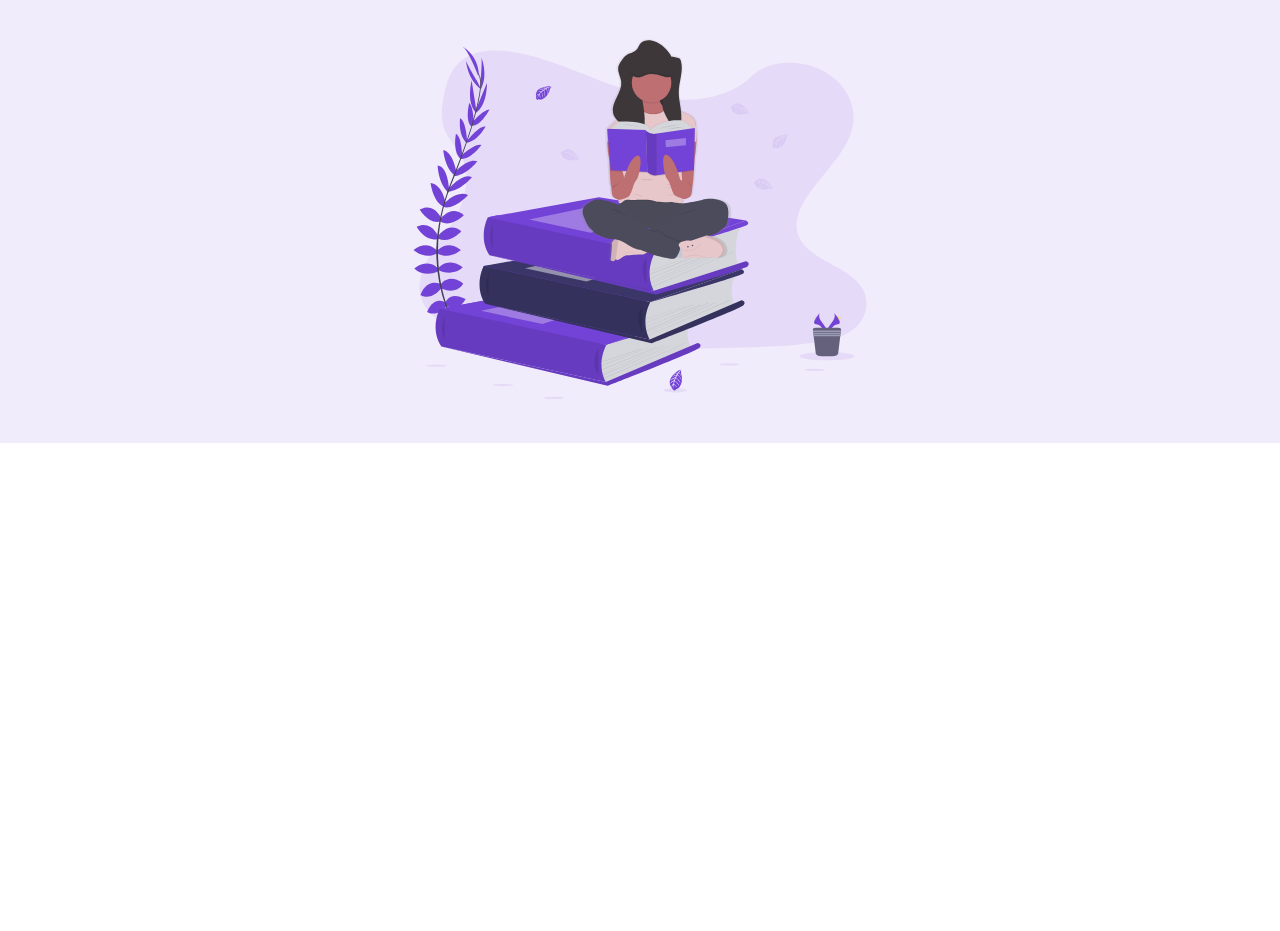
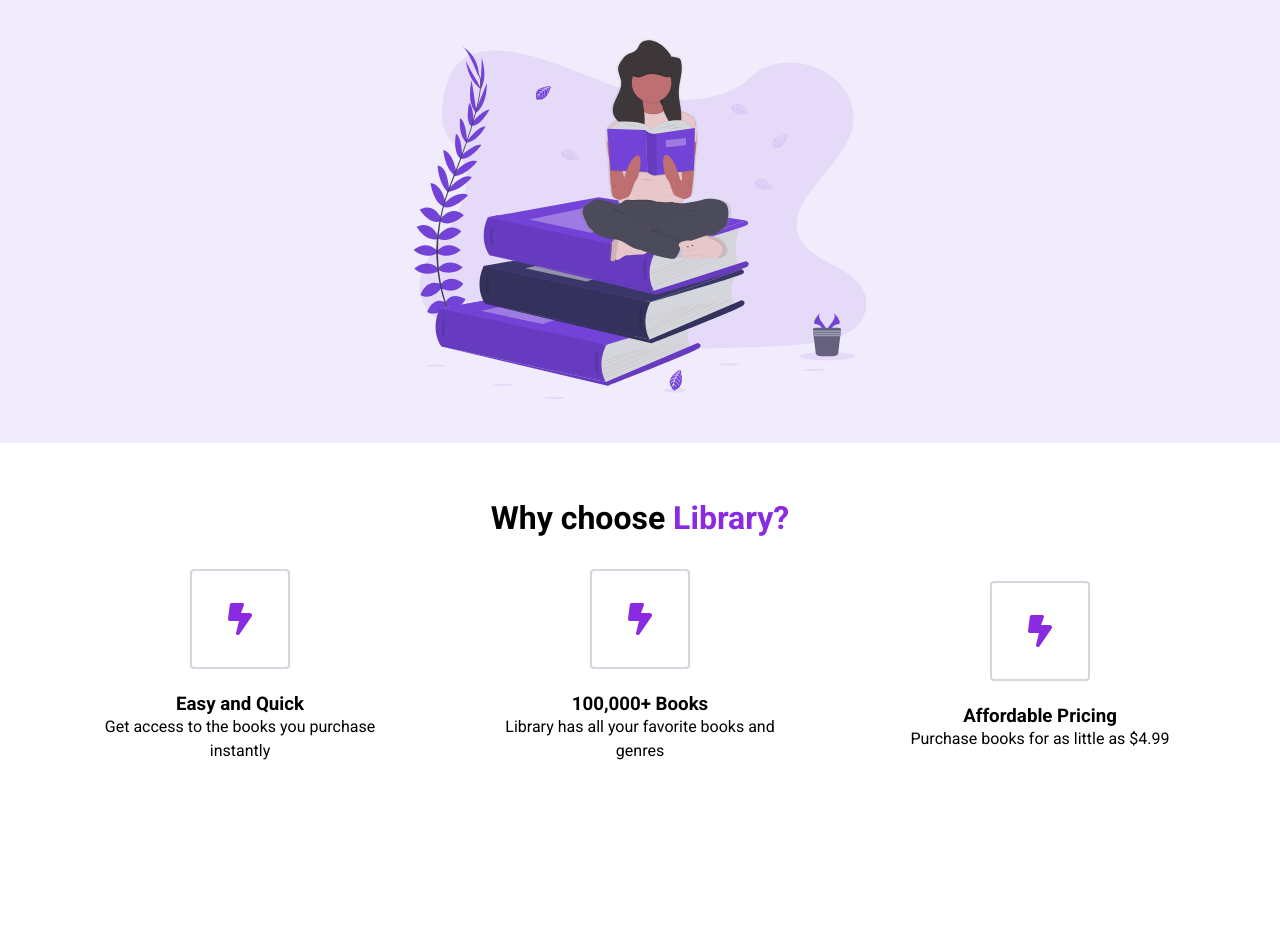
Before and after one commit to njpdx1/E-Commerece-Website, a plain HTML site: page index.html in a window 1280 px wide. Shown: the part 357-1288 px from the top of the page. Before the commit the page ends 800 px from the top, so only its background shows below. Drawn offline with Linux system fonts and the light colour scheme.

Commit message:
highlights update

```diff
--- a/index.html
+++ b/index.html
@@ -5,6 +5,10 @@
     <meta http-equiv="X-UA-Compatible" content="IE=edge" />
     <meta name="viewport" content="width=device-width, initial-scale=1.0" />
     <link rel="stylesheet" href="styles.css" />
+    <script
+      src="https://kit.fontawesome.com/058fff4780.js"
+      crossorigin="anonymous"
+    ></script>
     <title>Library</title>
   </head>
   <body>
@@ -34,5 +38,50 @@
         </div>
       </header>
     </section>
+    <main>
+      <section id="highlights">
+        <div class="container">
+          <div class="row">
+            <h2 class="section__title">
+              Why choose <span class="purple">Library?</span>
+            </h2>
+            <div class="highlight__wrapper">
+              <div class="highlight">
+                <div class="highlight__img">
+                  <i class="fa-sharp fa-solid fa-bolt-lightning"></i>
+                </div>
+                <h3 class="hightlight__subtitle">Easy and Quick</h3>
+                <p class="highlight__para">
+                  Get access to the books you purchase instantly
+                </p>
+              </div>
+              <div class="highlight">
+                <div class="highlight__img">
+                  <i class="fa-sharp fa-solid fa-bolt-lightning"></i>
+                </div>
+                <h3 class="hightlight__subtitle">100,000+ Books</h3>
+                <p class="highlight__para">
+                  Library has all your favorite books and genres
+                </p>
+              </div>
+              <div class="highlight">
+                <div class="highlight__img">
+                  <i class="fa-sharp fa-solid fa-bolt-lightning"></i>
+                </div>
+                <h3 class="hightlight__subtitle">Affordable Pricing</h3>
+                <p class="highlight__para">
+                  Purchase books for as little as $4.99
+                </p>
+              </div>
+            </div>
+          </div>
+        </div>
+      </section>
+      <section id="feautres">
+        <div class="container">
+          <div class="row"></div>
+        </div>
+      </section>
+    </main>
   </body>
 </html>
--- a/styles.css
+++ b/styles.css
@@ -105,6 +105,10 @@ h2 {
     margin-bottom: 32px;
 }
 
+
+p{
+    line-height: 1.5;
+}
 button {
     cursor: pointer;
 }
@@ -121,3 +125,53 @@ button {
 .header_img--wrapper {
     padding: 20px;
 }
+
+.container{
+    padding: 56px 0;
+}
+
+.row{
+    width: 100%;
+    max-width: 1200px;
+    margin: 0 auto;
+}
+
+/*HIGHLIGHt*/
+
+.highlight__wrapper{
+    display: flex;
+
+}
+
+.highlight{
+    padding: 0 24px;
+    width: calc(100%/3);
+    display: flex;
+    align-items: center;
+    justify-content: center;
+    flex-direction: column;
+}
+
+.highlight__para{
+    text-align: center;
+    max-width: 280px;
+}
+
+.highlight__img{
+    border: 2px solid rgb(216, 211, 220);
+    width: 100px;
+    height: 100px;
+    display: flex;
+    align-items: center;
+    justify-content: center;
+    border-radius: 4px;
+    font-size: 32px;
+    margin-bottom: 24px;
+    color: blueviolet;
+}
+
+.highlight__subtitle{
+    font-size: 20px;
+    margin-bottom: 16px;
+
+}
```
